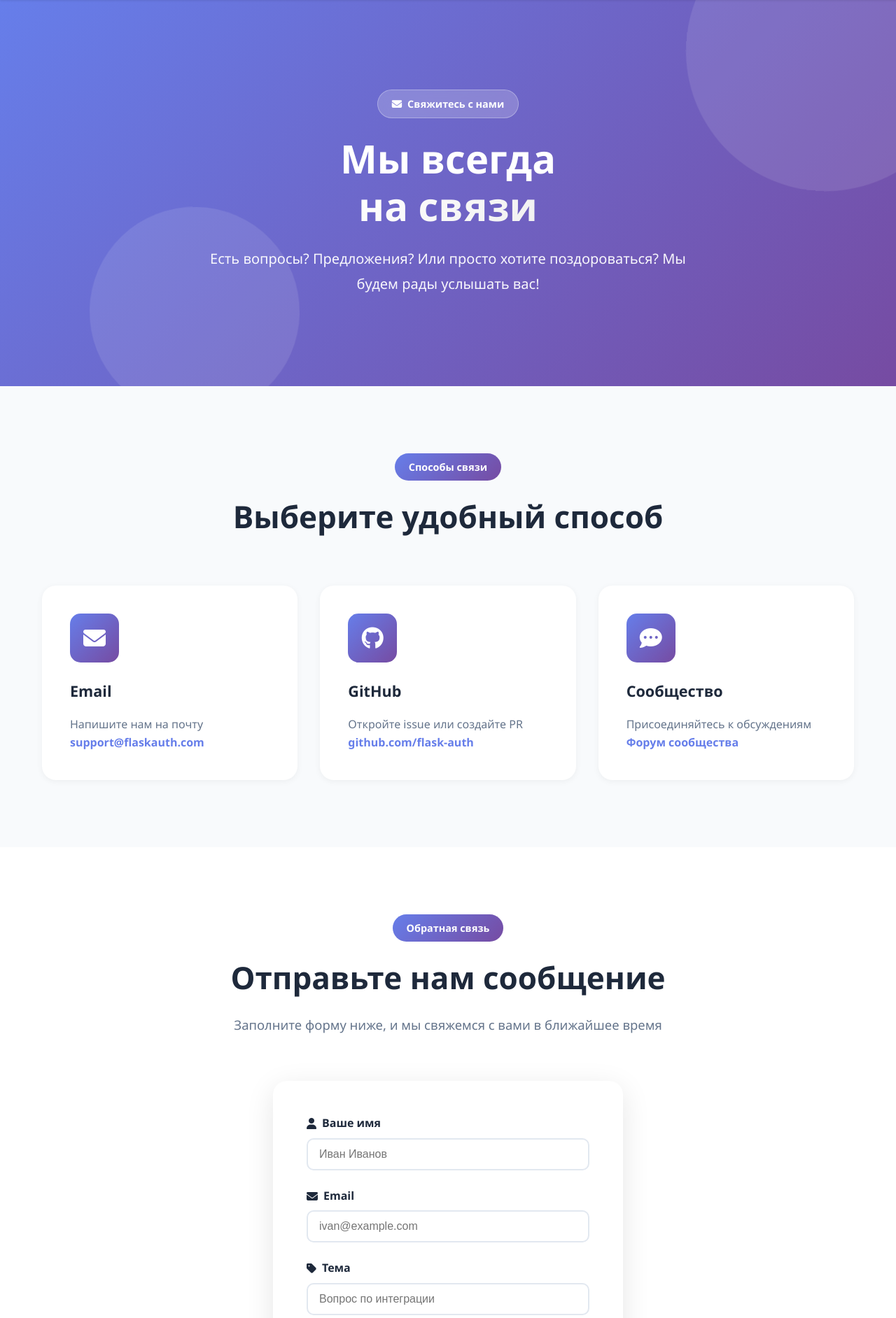
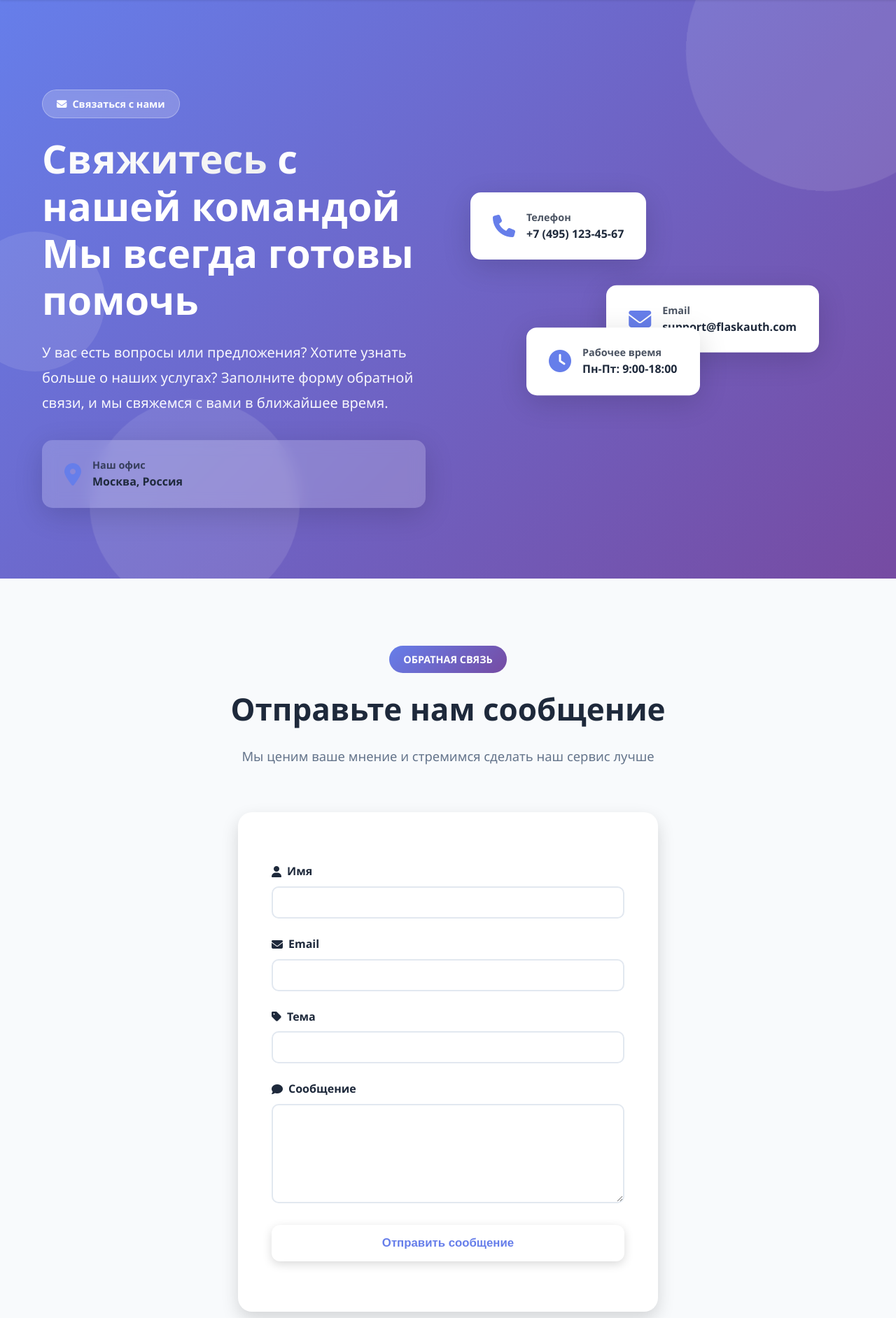
Before and after one commit to QuadDarv1ne/flask_auth_app_new, a Flask app: page /contact in a window 1280 px wide. Shown: the part 70-1954 px from the top of the page at 70% size. Run offline with Flask 3, Linux system fonts and the light colour scheme.

Commit message:
modified:   templates/main/contact.html

```diff
--- a/templates/main/contact.html
+++ b/templates/main/contact.html
@@ -1,113 +1,98 @@
 {% extends "base.html" %}
 
-{% block title %}Контакты - Flask Auth App{% endblock %}
+{% block title %}{{ title }} - Flask Auth App{% endblock %}
 
 {% block content %}
-<!-- Hero Section -->
-<section class="hero-modern">
+<div class="hero-modern">
     <div class="hero-background">
         <div class="hero-shapes">
             <div class="shape shape-1"></div>
             <div class="shape shape-2"></div>
+            <div class="shape shape-3"></div>
         </div>
     </div>
+
     <div class="container">
-        <div class="hero-content-modern" style="grid-template-columns: 1fr; text-align: center;">
+        <div class="hero-content-modern">
             <div class="hero-text">
-                <span class="hero-badge">
-                    <i class="fas fa-envelope"></i> Свяжитесь с нами
-                </span>
+                <div class="hero-badge">
+                    <i class="fas fa-envelope"></i>
+                    Связаться с нами
+                </div>
+
                 <h1 class="hero-title-modern">
-                    Мы всегда<br>
-                    <span class="gradient-text">на связи</span>
+                    <span class="gradient-text">Свяжитесь</span> с нашей командой<br>
+                    Мы всегда готовы помочь
                 </h1>
-                <p class="hero-description" style="max-width: 700px; margin: 0 auto 2rem;">
-                    Есть вопросы? Предложения? Или просто хотите поздороваться?
-                    Мы будем рады услышать вас!
+
+                <p class="hero-description">
+                    У вас есть вопросы или предложения? Хотите узнать больше о наших услугах?
+                    Заполните форму обратной связи, и мы свяжемся с вами в ближайшее время.
                 </p>
+
+                <div class="floating-card" style="position: relative; margin-top: 2rem; background: rgba(255,255,255,0.2); backdrop-filter: blur(10px);">
+                    <i class="fas fa-map-marker-alt"></i>
+                    <div>
+                        <div style="font-size: 0.9rem; opacity: 0.8;">Наш офис</div>
+                        <div>Москва, Россия</div>
                     </div>
                 </div>
             </div>
-</section>
 
-<!-- Contact Methods Section -->
-<section class="features-modern">
-    <div class="container">
-        <div class="section-header">
-            <span class="section-badge">Способы связи</span>
-            <h2 class="section-title-modern">Выберите удобный способ</h2>
+            <div class="hero-image">
+                <div class="hero-image-wrapper">
+                    <div class="floating-card card-1">
+                        <i class="fas fa-phone"></i>
+                        <div>
+                            <div style="font-size: 0.9rem; opacity: 0.8;">Телефон</div>
+                            <div>+7 (495) 123-45-67</div>
+                        </div>
                     </div>
 
-        <div class="features-grid-modern">
-            <div class="feature-card-modern">
-                <div class="feature-icon-modern">
+                    <div class="floating-card card-2">
                         <i class="fas fa-envelope"></i>
+                        <div>
+                            <div style="font-size: 0.9rem; opacity: 0.8;">Email</div>
+                            <div>support@flaskauth.com</div>
                         </div>
-                <h3 class="feature-title-modern">Email</h3>
-                <p class="feature-description-modern">
-                    Напишите нам на почту
-                </p>
-                <a href="mailto:support@flaskauth.com" style="color: #667eea; font-weight: 600; text-decoration: none;">
-                    support@flaskauth.com
-                </a>
                     </div>
 
-            <div class="feature-card-modern">
-                <div class="feature-icon-modern">
-                    <i class="fab fa-github"></i>
-                </div>
-                <h3 class="feature-title-modern">GitHub</h3>
-                <p class="feature-description-modern">
-                    Откройте issue или создайте PR
-                </p>
-                <a href="https://github.com" target="_blank" style="color: #667eea; font-weight: 600; text-decoration: none;">
-                    github.com/flask-auth
-                </a>
-            </div>
-
-            <div class="feature-card-modern">
-                <div class="feature-icon-modern">
-                    <i class="fas fa-comment-dots"></i>
-                </div>
-                <h3 class="feature-title-modern">Сообщество</h3>
-                <p class="feature-description-modern">
-                    Присоединяйтесь к обсуждениям
-                </p>
-                <a href="#" style="color: #667eea; font-weight: 600; text-decoration: none;">
-                    Форум сообщества
-                </a>
+                    <div class="floating-card card-3">
+                        <i class="fas fa-clock"></i>
+                        <div>
+                            <div style="font-size: 0.9rem; opacity: 0.8;">Рабочее время</div>
+                            <div>Пн-Пт: 9:00-18:00</div>
                         </div>
                     </div>
                 </div>
-</section>
+            </div>
+        </div>
+    </div>
+</div>
 
-<!-- Contact Form Section -->
-<section class="how-it-works">
+<div class="features-modern">
     <div class="container">
         <div class="section-header">
-            <span class="section-badge">Обратная связь</span>
+            <div class="section-badge">ОБРАТНАЯ СВЯЗЬ</div>
             <h2 class="section-title-modern">Отправьте нам сообщение</h2>
             <p class="section-description">
-                Заполните форму ниже, и мы свяжемся с вами в ближайшее время
+                Мы ценим ваше мнение и стремимся сделать наш сервис лучше
             </p>
         </div>
 
-        <div style="max-width: 700px; margin: 0 auto;">
-            <div class="auth-card" style="box-shadow: 0 10px 40px rgba(0, 0, 0, 0.1);">
-                <form method="POST" action="{{ url_for('main.contact') }}">
+        <div class="auth-card" style="max-width: 600px; margin: 0 auto;">
+            <form method="POST" class="profile-form">
                 {{ form.hidden_tag() }}
 
                 <div class="form-group">
                     <label for="name">
-                            <i class="fas fa-user"></i> Ваше имя
+                        <i class="fas fa-user"></i> {{ form.name.label.text }}
                     </label>
-                        {{ form.name(class="form-control", placeholder="Иван Иванов") }}
+                    {{ form.name(class="form-control") }}
                     {% if form.name.errors %}
                         <div class="form-errors">
                             {% for error in form.name.errors %}
-                                    <span class="error-message">
-                                        <i class="fas fa-exclamation-circle"></i> {{ error }}
-                                    </span>
+                                <span class="error-message"><i class="fas fa-exclamation-circle"></i> {{ error }}</span>
                             {% endfor %}
                         </div>
                     {% endif %}
@@ -115,15 +100,13 @@
 
                 <div class="form-group">
                     <label for="email">
-                            <i class="fas fa-envelope"></i> Email
+                        <i class="fas fa-envelope"></i> {{ form.email.label.text }}
                     </label>
-                        {{ form.email(class="form-control", type="email", placeholder="ivan@example.com") }}
+                    {{ form.email(class="form-control", type="email") }}
                     {% if form.email.errors %}
                         <div class="form-errors">
                             {% for error in form.email.errors %}
-                                    <span class="error-message">
-                                        <i class="fas fa-exclamation-circle"></i> {{ error }}
-                                    </span>
+                                <span class="error-message"><i class="fas fa-exclamation-circle"></i> {{ error }}</span>
                             {% endfor %}
                         </div>
                     {% endif %}
@@ -131,15 +114,13 @@
 
                 <div class="form-group">
                     <label for="subject">
-                            <i class="fas fa-tag"></i> Тема
+                        <i class="fas fa-tag"></i> {{ form.subject.label.text }}
                     </label>
-                        {{ form.subject(class="form-control", placeholder="Вопрос по интеграции") }}
+                    {{ form.subject(class="form-control") }}
                     {% if form.subject.errors %}
                         <div class="form-errors">
                             {% for error in form.subject.errors %}
-                                    <span class="error-message">
-                                        <i class="fas fa-exclamation-circle"></i> {{ error }}
-                                    </span>
+                                <span class="error-message"><i class="fas fa-exclamation-circle"></i> {{ error }}</span>
                             {% endfor %}
                         </div>
                     {% endif %}
@@ -147,80 +128,76 @@
 
                 <div class="form-group">
                     <label for="message">
-                            <i class="fas fa-comment"></i> Сообщение
+                        <i class="fas fa-comment"></i> {{ form.message.label.text }}
                     </label>
-                        {{ form.message(class="form-control", rows=6, placeholder="Расскажите подробнее...") }}
+                    {{ form.message(class="form-control", rows="6") }}
                     {% if form.message.errors %}
                         <div class="form-errors">
                             {% for error in form.message.errors %}
-                                    <span class="error-message">
-                                        <i class="fas fa-exclamation-circle"></i> {{ error }}
-                                    </span>
+                                <span class="error-message"><i class="fas fa-exclamation-circle"></i> {{ error }}</span>
                             {% endfor %}
                         </div>
                     {% endif %}
                 </div>
 
-                    {{ form.submit(class="btn btn-primary btn-block") }}
+                <div class="form-group">
+                    {{ form.submit(class="btn-modern btn-primary-modern btn-block") }}
+                </div>
             </form>
         </div>
     </div>
 </div>
-</section>
 
-<!-- FAQ Section -->
-<section class="faq-section">
+<div class="features-modern" style="background: #f8fafc;">
     <div class="container">
         <div class="section-header">
-            <span class="section-badge">Частые вопросы</span>
-            <h2 class="section-title-modern">Возможно ответ уже есть</h2>
-        </div>
-
-        <div class="faq-grid">
-            <div class="faq-item">
-                <div class="faq-question">
-                    <i class="fas fa-question-circle"></i>
-                    <h3>Как быстро вы отвечаете?</h3>
-                </div>
-                <p class="faq-answer">
-                    Мы стараемся отвечать на все запросы в течение 24 часов
-                    в рабочие дни.
+            <div class="section-badge">ДРУГИЕ СПОСОБЫ СВЯЗИ</div>
+            <h2 class="section-title-modern">Как еще можно связаться</h2>
+            <p class="section-description">
+                Выберите наиболее удобный для вас способ коммуникации
             </p>
         </div>
 
-            <div class="faq-item">
-                <div class="faq-question">
-                    <i class="fas fa-question-circle"></i>
-                    <h3>Предоставляете ли вы техподдержку?</h3>
+        <div class="features-grid-modern">
+            <div class="feature-card-modern">
+                <div class="feature-icon-modern">
+                    <i class="fab fa-telegram"></i>
                 </div>
-                <p class="faq-answer">
-                    Да, мы предоставляем техническую поддержку через email
-                    и GitHub Issues.
+                <h3 class="feature-title-modern">Telegram</h3>
+                <p class="feature-description-modern">
+                    Быстрая связь через мессенджер. Ответим в течение нескольких минут.
                 </p>
+                <a href="#" class="btn-modern btn-secondary-modern" style="margin-top: 1rem;">
+                    <i class="fab fa-telegram"></i> Написать в Telegram
+                </a>
             </div>
 
-            <div class="faq-item">
-                <div class="faq-question">
-                    <i class="fas fa-question-circle"></i>
-                    <h3>Можно ли заказать доработку?</h3>
+            <div class="feature-card-modern">
+                <div class="feature-icon-modern">
+                    <i class="fab fa-whatsapp"></i>
                 </div>
-                <p class="faq-answer">
-                    Конечно! Свяжитесь с нами, и мы обсудим ваши требования
-                    и возможности реализации.
+                <h3 class="feature-title-modern">WhatsApp</h3>
+                <p class="feature-description-modern">
+                    Удобная коммуникация через WhatsApp. Работаем по будням.
                 </p>
+                <a href="#" class="btn-modern btn-secondary-modern" style="margin-top: 1rem;">
+                    <i class="fab fa-whatsapp"></i> Написать в WhatsApp
+                </a>
             </div>
 
-            <div class="faq-item">
-                <div class="faq-question">
-                    <i class="fas fa-question-circle"></i>
-                    <h3>Есть ли коммерческая поддержка?</h3>
+            <div class="feature-card-modern">
+                <div class="feature-icon-modern">
+                    <i class="fab fa-vk"></i>
                 </div>
-                <p class="faq-answer">
-                    Да, мы предлагаем коммерческую поддержку для корпоративных
-                    клиентов. Напишите нам для деталей.
+                <h3 class="feature-title-modern">ВКонтакте</h3>
+                <p class="feature-description-modern">
+                    Сообщество в социальной сети ВКонтакте. Новости и поддержка.
                 </p>
+                <a href="#" class="btn-modern btn-secondary-modern" style="margin-top: 1rem;">
+                    <i class="fab fa-vk"></i> Перейти в группу
+                </a>
             </div>
         </div>
     </div>
-</section>
+</div>
 {% endblock %}
```
Lines whose indentation alone changed are shown as unchanged.
